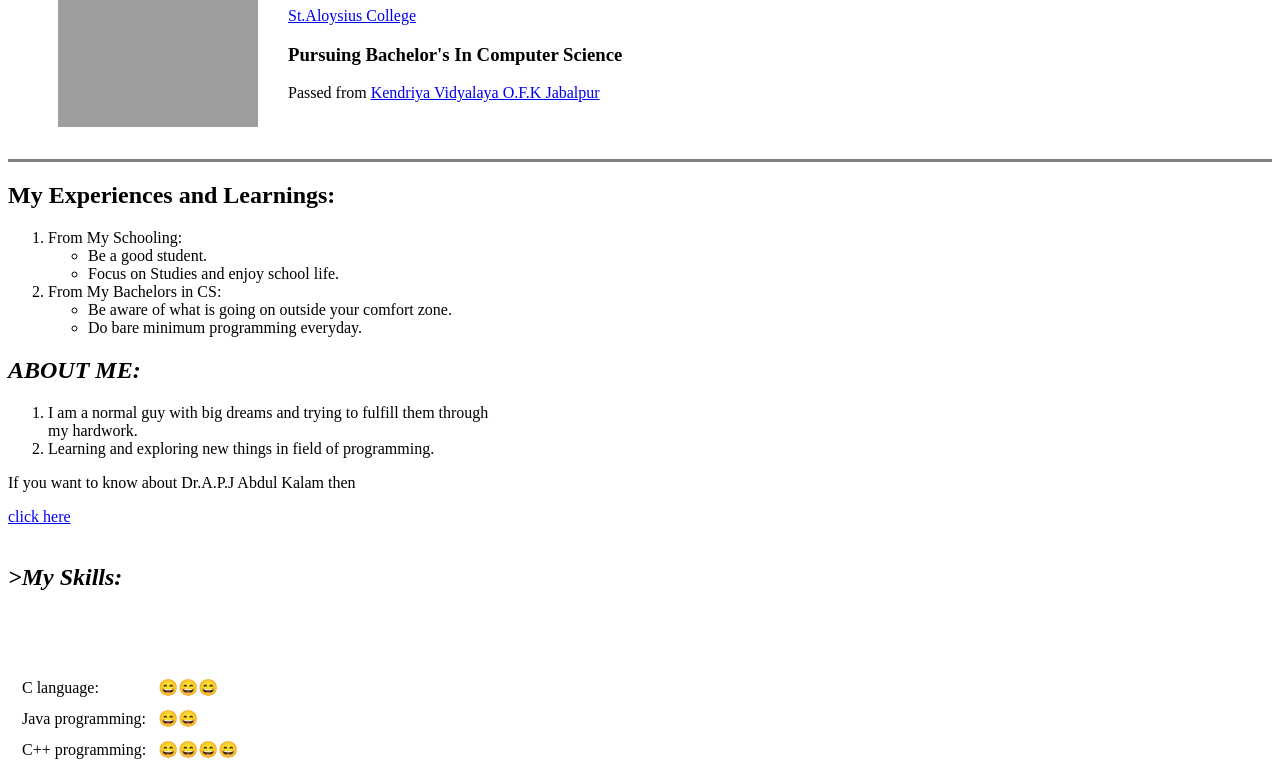
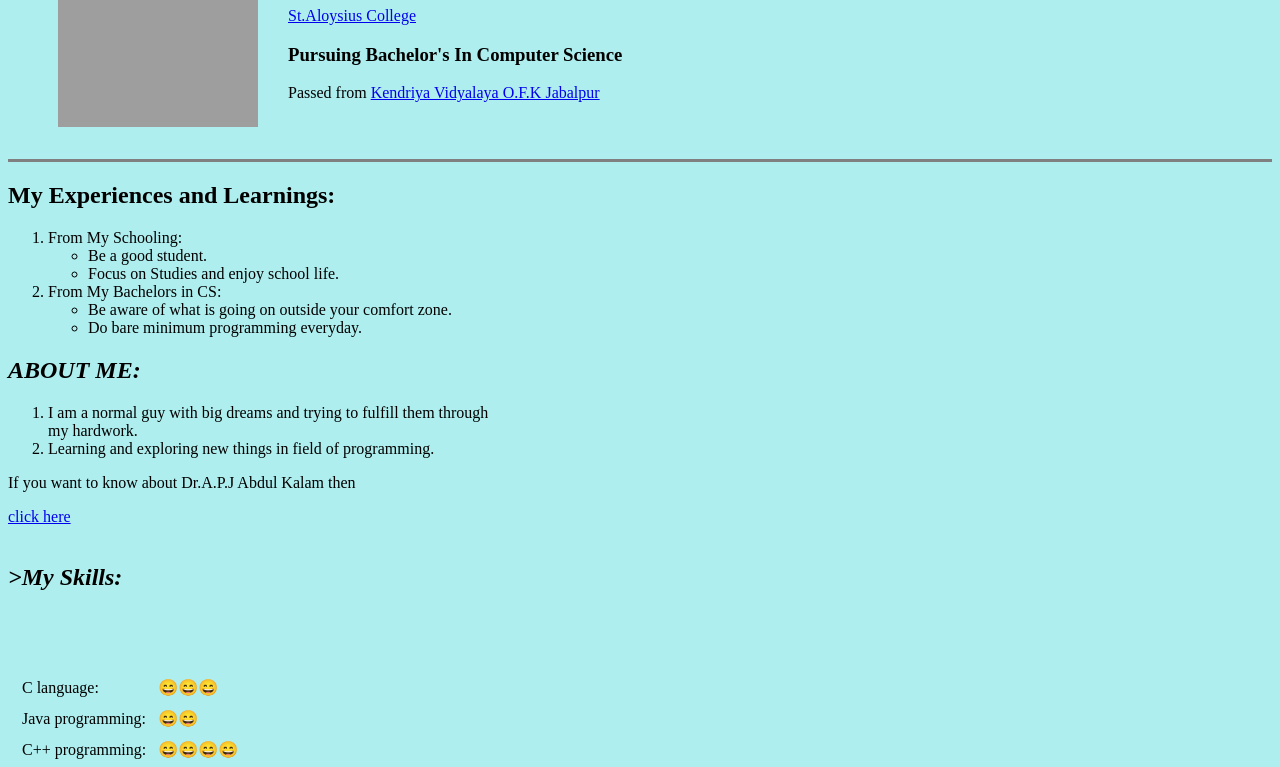
Before and after one commit to Shubhamdwivedi7/Mywebsite, a plain HTML site: page index.html in a window 1280 px wide. Shown: the part 112-879 px from the top of the page. Drawn offline with Linux system fonts and the light colour scheme; grey boxes are pictures that could not be loaded.

Commit message:
Updated color of the website

```diff
--- a/index.html
+++ b/index.html
@@ -5,8 +5,14 @@
     <meta http-equiv="X-UA-Compatible" content="IE=edge">
     <meta name="viewport" content="width=device-width, initial-scale=1.0">
     <title>My Personal Website</title>
+        <style>
+         body{
+            background-color: paleturquoise;
+         }
+
+    </style>
 </head>
-<body text="black">
+<body>
    <hr size="3" noshade>
     <table cellpadding="10" cellspacing="10">
         <tr>
```
